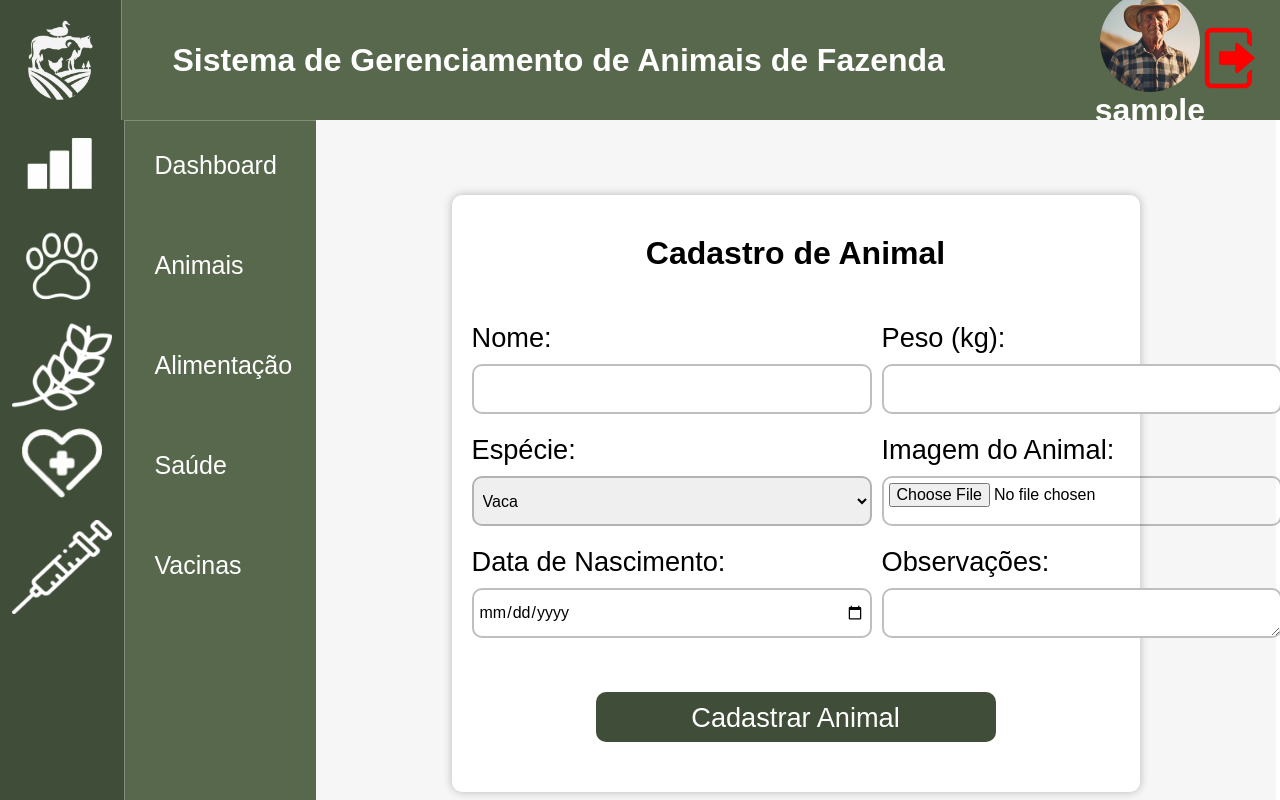
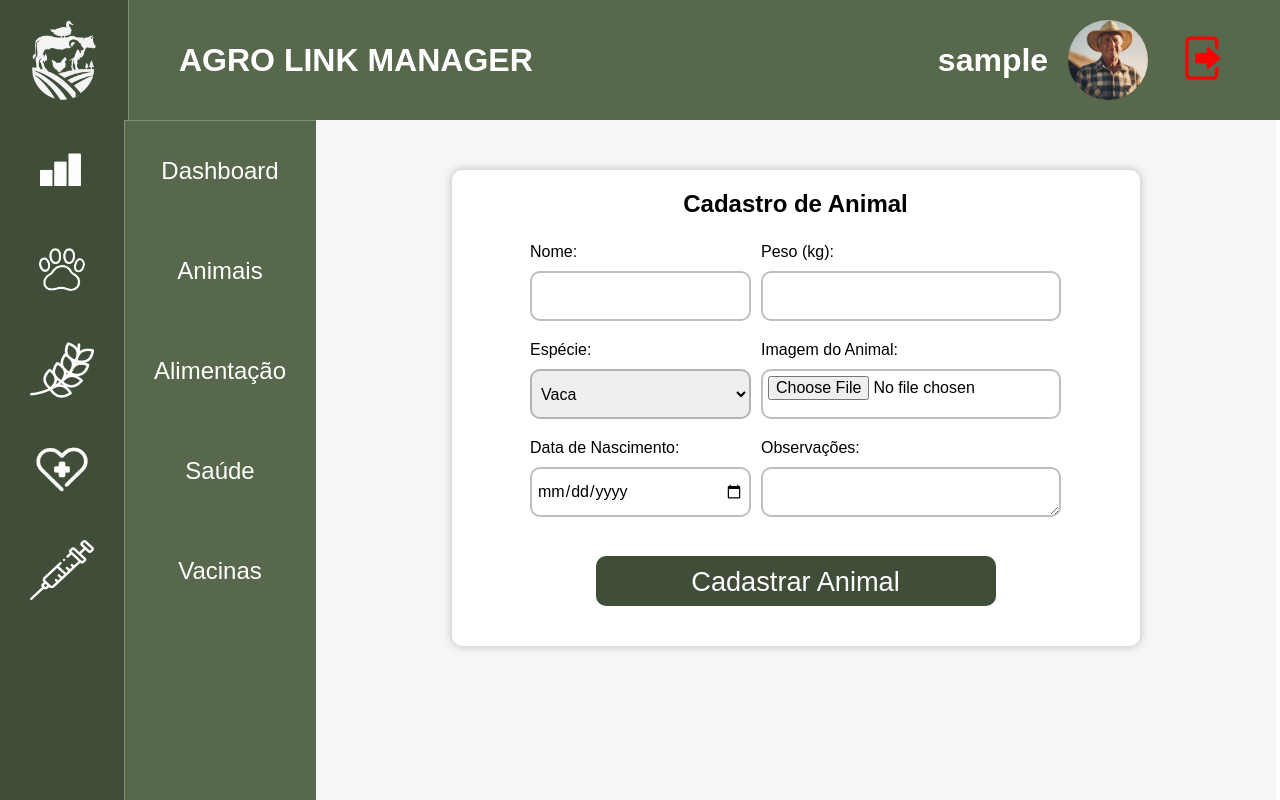
Before and after one commit to Rianslv322/Sistema-de-Gerenciamento-de-Animais-de-Fazenda, a Flask app: page /cadastro-animal in a window 1280 px wide. Run offline with Flask 3, Linux system fonts and the light colour scheme; the visitor is signed in with stand-in values (Sample User, id 1).

Commit message:
style: responsividade

```diff
--- a/app/static/css/alimentacao.css
+++ b/app/static/css/alimentacao.css
@@ -20,12 +20,12 @@
 
 .tabela th {
     padding: 15px;
-    font-size: 1.7em;
+    font-size: 1em;
 }
 
 .tabela td {
     padding: 10px;
-    font-size: 1.5em;
+    font-size: 1em;
 }
 
 .tabela th, td {
--- a/app/static/css/base.css
+++ b/app/static/css/base.css
@@ -27,41 +27,35 @@ header {
     align-items: center;
     color: #ffffff;
     padding: 10px 50px;
-    width: 80vw;
+    width: 70vw;
     border-left: 1px solid rgba(255, 255, 255, 0.250);
 }
 
 .perfil-header {
     display: flex;
-    flex-direction: column;
     justify-content: center;
     align-items: center;
     width: 10vw;
-    margin-right: -30px;
+}
+
+.perfil-header > #user-name {
+    color: #ffffff;
+    font-size: 2rem;
 }
 
 .perfil-header > #perfil-img {
-    width: 100px;
-    height: 100px;
+    width: 100%;
+    max-width: 80px;
     border-radius: 50%;
+    margin: 0px 20px;
 }
 
-.perfil-header > h1 {
-    color: #ffff;
-}
-
-.sair-header {
-    display: flex;
-    justify-content: center;
-    align-items: center;
-}
-
-.sair-header > a {
+.perfil-header > a {
     text-decoration: none;
 }
 
-.sair-header > a > #icone-sair-img {
-    width: 100px;
+#icone-sair-img {
+    width: 70px;
 }
 
 
@@ -82,13 +76,17 @@ header {
 }
 
 .icones-menu > a, .categorias-menu > a {
+    display: flex;
+    justify-content: center;
+    align-items: center;
     width: 100%;
     height: 100px;
     text-align: center;
 }
 
 .icones-menu > a > img {
-    width: 100px;
+    width: 5vw;
+    max-width: 100px;
 }
 
 .categorias-menu {
@@ -101,18 +99,12 @@ header {
 }
 
 .categorias-menu > a {
-    padding: 30px 0px 0px 30px;
-    text-align: left;
+    display: flex;
+    justify-content: center;
+    align-items: center;
     text-decoration: none;
     color: #ffffff;
-    font-size: 25px;
-}
-
-.categorias-menu > .info-site {
-    padding: 30px 0px 0px 30px;
-    color: #ffffff;
-    margin-top: 30vh;
-    line-height: 1.3em;
+    font-size: 1.5rem;
 }
 
 .icone-menu-ativo {
--- a/app/static/css/cadastro_animal.css
+++ b/app/static/css/cadastro_animal.css
@@ -1,16 +1,16 @@
 .cadastro-animal {
     background-color: #ffffff;
     border-radius: 10px;
-    padding: 20px;
-    margin: 25px auto;
+    padding: 10px;
+    margin: 0 auto;
     box-shadow: 0px 0px 10px rgba(0, 0, 0, 0.250);
     width: 80%;
 }
 
 .cadastro-animal > h2 {
-    font-size: 2em;
+    font-size: 1.5em;
     text-align: center;
-    margin: 20px 0px;
+    margin: 10px 0px;
 }
 
 .form-cadastro {
@@ -21,20 +21,21 @@
 
 .campo-input {
     display: flex;
-    justify-content: space-around;
+    justify-content: center;
     gap: 10px;
-    margin: 30px;
+    margin: 15px;
     width: 100%;
 }
 
 .campo-input label {
     display: flex;
     flex-direction: column;
-    font-size: 1.7em;
+    font-size: 1em;
 }
 
 .campo-input input, .select-input, .text-area-input {
-    width: 400px;
+    width: 100%;
+    max-width: 300px;
     height: 50px;
     outline: none;
     border: 2px solid rgba(0, 0, 0, 0.250);
@@ -47,11 +48,13 @@
 .text-area-input {
     max-height: 50px;
     height: 100%;
+    max-width: 300px;
 }
 
 .form-cadastro .btnSubmit {
     background-color: #404e39;
-    width: 400px;
+    width: 100%;
+    max-width: 400px;
     height: 50px;
     font-size: 1.7em;
     color: #ffffff;
--- a/app/static/css/dashboard.css
+++ b/app/static/css/dashboard.css
@@ -76,7 +76,7 @@
 
 .tabela-monitoramento th {
     padding: 15px;
-    font-size: 1.4em;
+    font-size: 1em;
 }
 
 .btn-novo {
@@ -95,7 +95,7 @@
 
 .tabela-monitoramento td {
     padding: 10px;
-    font-size: 1.3em;
+    font-size: 1em;
 }
 
 .tabela-monitoramento th, td {
--- a/app/static/css/vacina.css
+++ b/app/static/css/vacina.css
@@ -20,12 +20,12 @@
 
 .tabela th {
     padding: 15px;
-    font-size: 1.7em;
+    font-size: 1em;
 }
 
 .tabela td {
     padding: 10px;
-    font-size: 1.5em;
+    font-size: 1em;
 }
 
 .tabela th, td {
--- a/app/templates/animal.html
+++ b/app/templates/animal.html
@@ -6,8 +6,8 @@
 
 {% block content %}
     <section class="registro">
-        <h2>Tabela de Animais: </h2>
         <table class="tabela-animal">
+            <h2>Tabela de Animais: </h2>
             <thead>
                 <tr>
                     <th>Nome:</th>
--- a/app/templates/base.html
+++ b/app/templates/base.html
@@ -13,13 +13,11 @@
             <img src="{{ url_for('static', filename='img/logo.png') }}" alt="" id="logo-header-img">
         </div>
         <div class="title-header">
-            <h1>{% block header %} Sistema de Gerenciamento de Animais de Fazenda {% endblock %}</h1>
+            <h1>{% block header %} AGRO LINK MANAGER {% endblock %}</h1>
         </div>
         <div class="perfil-header">
+            <h1 id="user-name">{{ current_user.primeiro_nome() }}</h1>
             <img src="{{ url_for('static', filename='img/perfil.png') }}" alt="" id="perfil-img">
-            <h1>{{ current_user.primeiro_nome() }}</h1>
-        </div>
-        <div class="sair-header">
             <a href="{{ url_for('sair') }}"><img src="{{ url_for('static', filename='img/icone_sair.png') }}" alt="" id="icone-sair-img"></a>
         </div>
     </header>
```
Also changed, not shown: app/static/css/animal.css (+9 -28 lines), app/static/css/cadastro_alimentacao.css (+4 -3 lines), app/static/css/cadastro_saude.css (+8 -8 lines), app/static/css/cadastro_vacina.css (+4 -3 lines), app/static/css/detalhar.css (+3 -5 lines), app/static/css/saude.css (+2 -18 lines).
